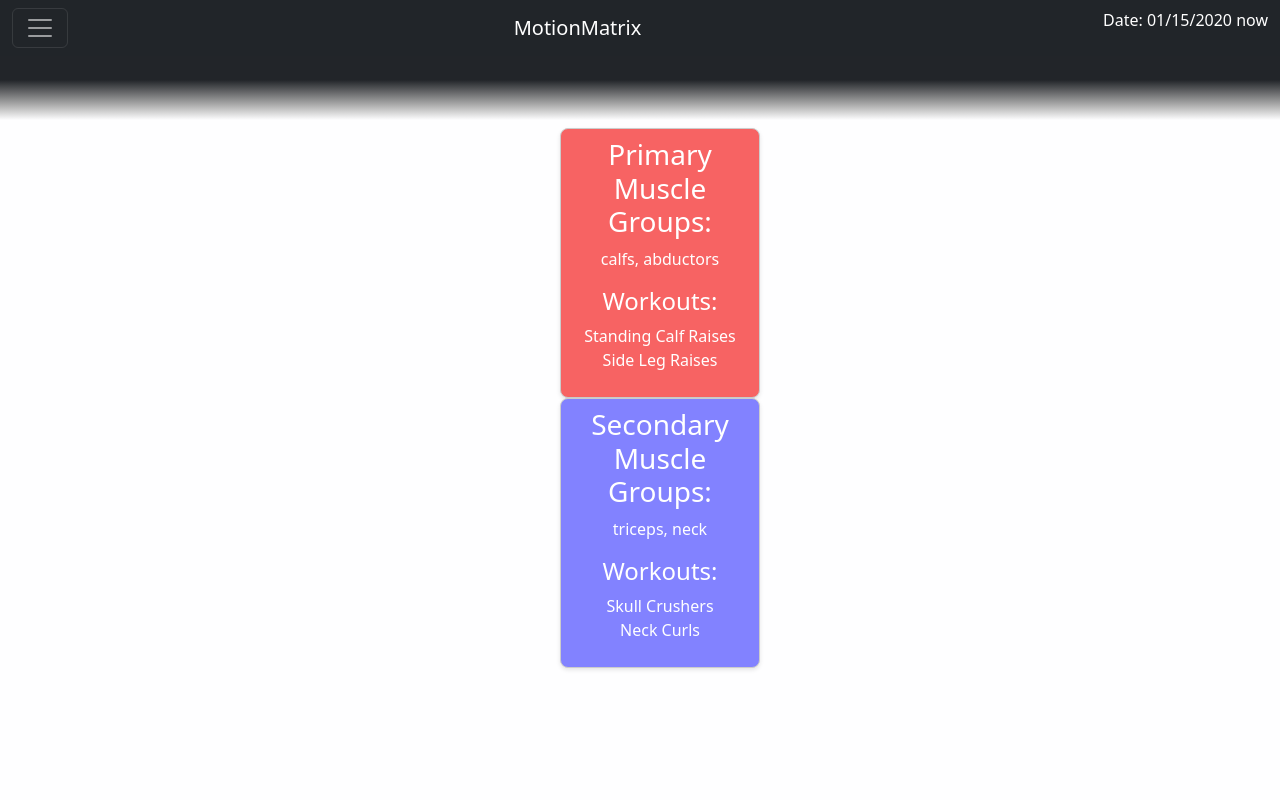
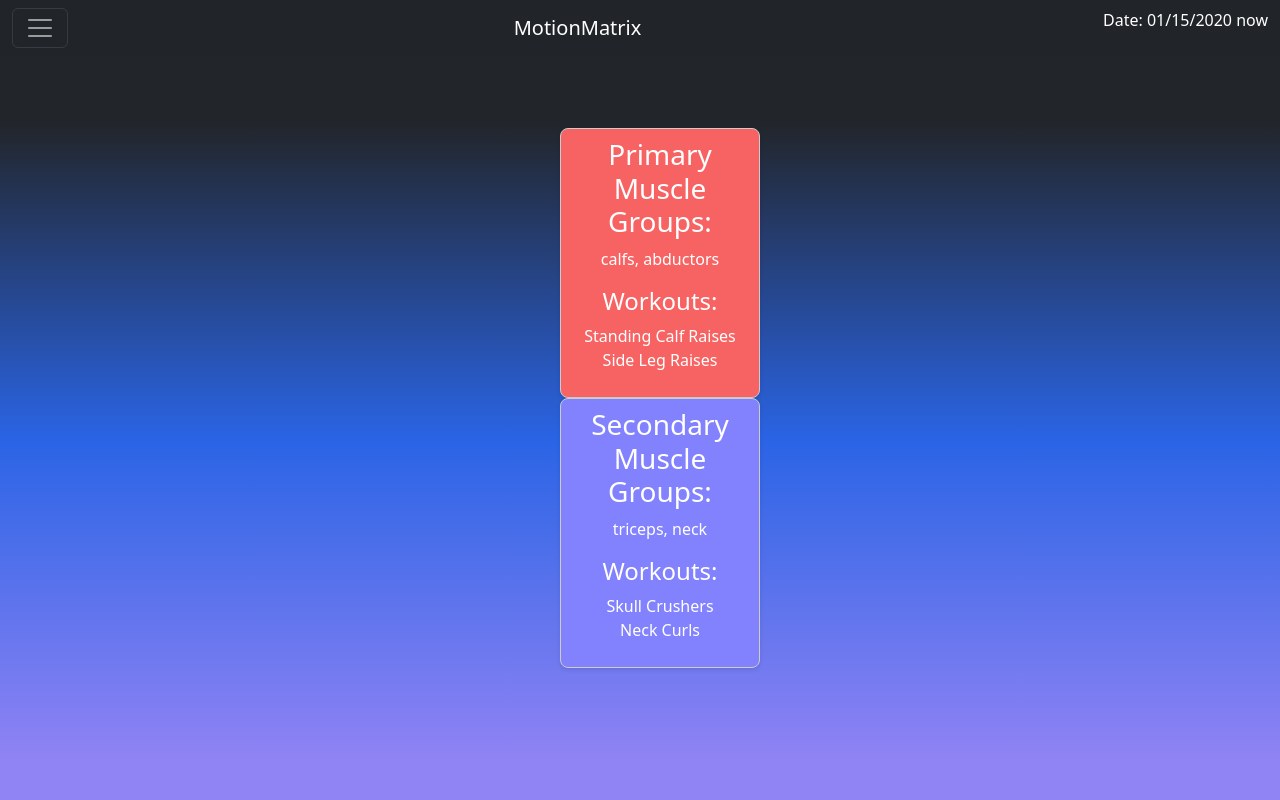
Before and after one commit to kcsheraj/Motion-Matrix, a Django app: template myproject/myapp/templates/exploreWorkoutsPage.html in a window 1280 px wide. Run offline with Django 4.2, Linux system fonts and the light colour scheme; the template is opened without the code that fills it: most values are stand-ins (such as "Sample title", 1, 10 or a date in 2020).

Commit message:
added css exploreworkouts

```diff
--- a/myproject/myapp/static/css/exploreWorkoutsPage.css
+++ b/myproject/myapp/static/css/exploreWorkoutsPage.css
@@ -4,13 +4,19 @@ body{
   min-height: 100vh;
   background: rgb(254,254,255);
   background: linear-gradient(0deg, rgba(254,254,255,1) 85%, rgba(167,167,167,1) 87%, rgba(34,37,41,1) 90%);
+  background: #aab8ab;
+  background: rgb(144,131,244);
+  background: linear-gradient(0deg, rgba(144,131,244,1) 5%, rgba(42,100,229,1) 45%, rgba(34,37,41,1) 85%);
 }
 
 #image-container img {
+  border-radius: 20px;
   display: block;
   max-width: 100%;
   height: auto;
   margin: 0 auto; /* Center the image */
+  box-shadow: 10px 10px 5px 0px rgba(0, 0, 0, 0.75);
+  margin-bottom: 20px;
 }
 
 /* Ensuring .muscle-group-display-container is centered on mobile */
```
